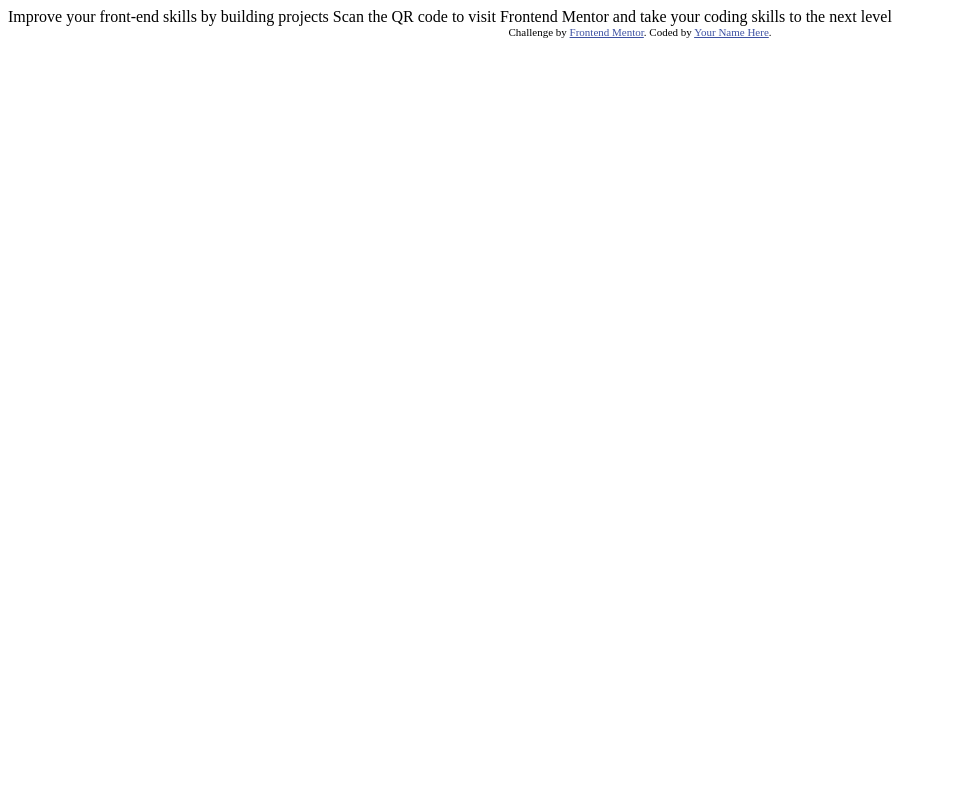
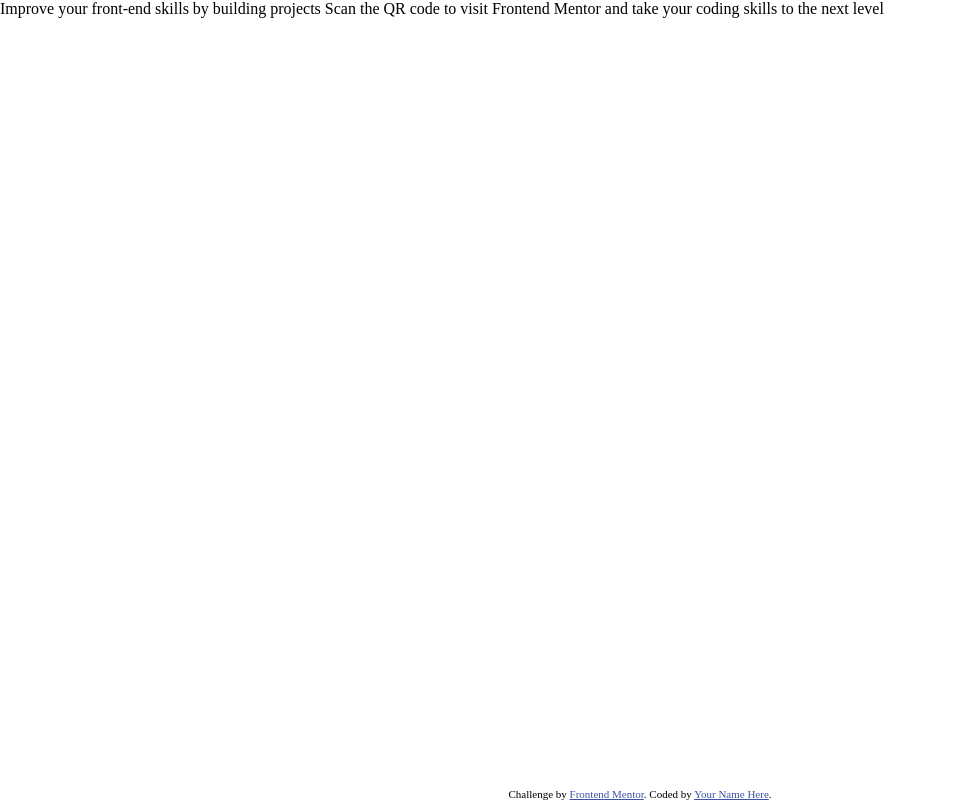
Before and after one commit to MatthewT95/QR-code-component, a plain HTML site: page index.html in a window 1280 px wide. Shown: the whole page, without its empty margins (0-955 px from the left). Drawn offline with Linux system fonts and the light colour scheme.

Commit message:
Defined the layout of the page

```diff
--- a/css/layout.css
+++ b/css/layout.css
@@ -1,5 +1,29 @@
+/* Defines layout of the entire page */
 *,
 *::before,
 *::after {
     box-sizing: border-box;
+    margin: 0px;
+    padding: 0px;
 }
+
+body {
+    min-height: 100vh;
+    display: grid;
+    grid-template-columns: 1fr;
+    grid-template-rows: 1fr auto;
+    grid-template-areas:
+        "page-content"
+        "attribution";
+}
+
+.page-content {
+    grid-area: page-content;
+    display: flex;
+    justify-content: center;
+    align-items: center;
+}
+
+.attribution {
+    grid-area: attribution;
+}
```
